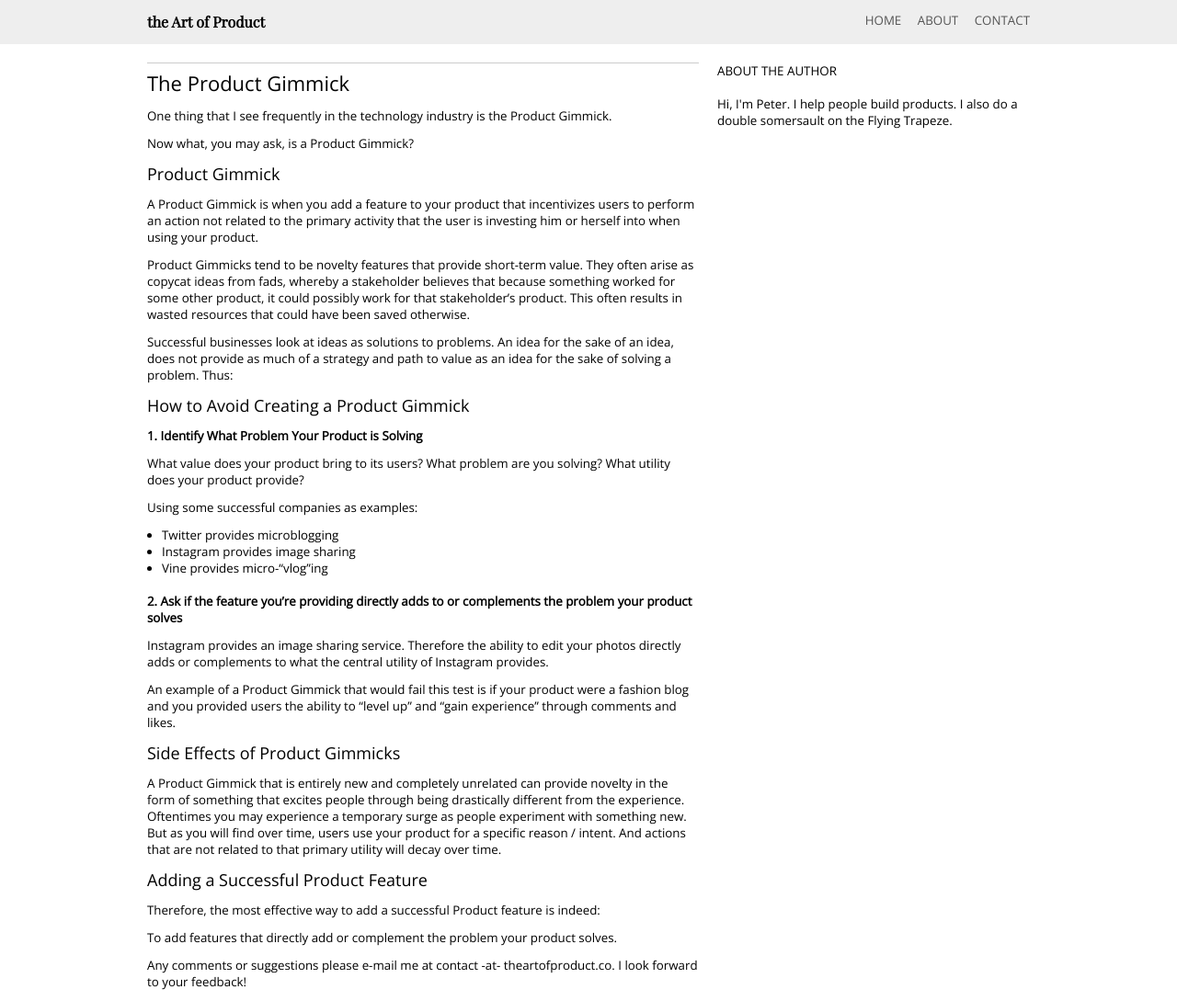
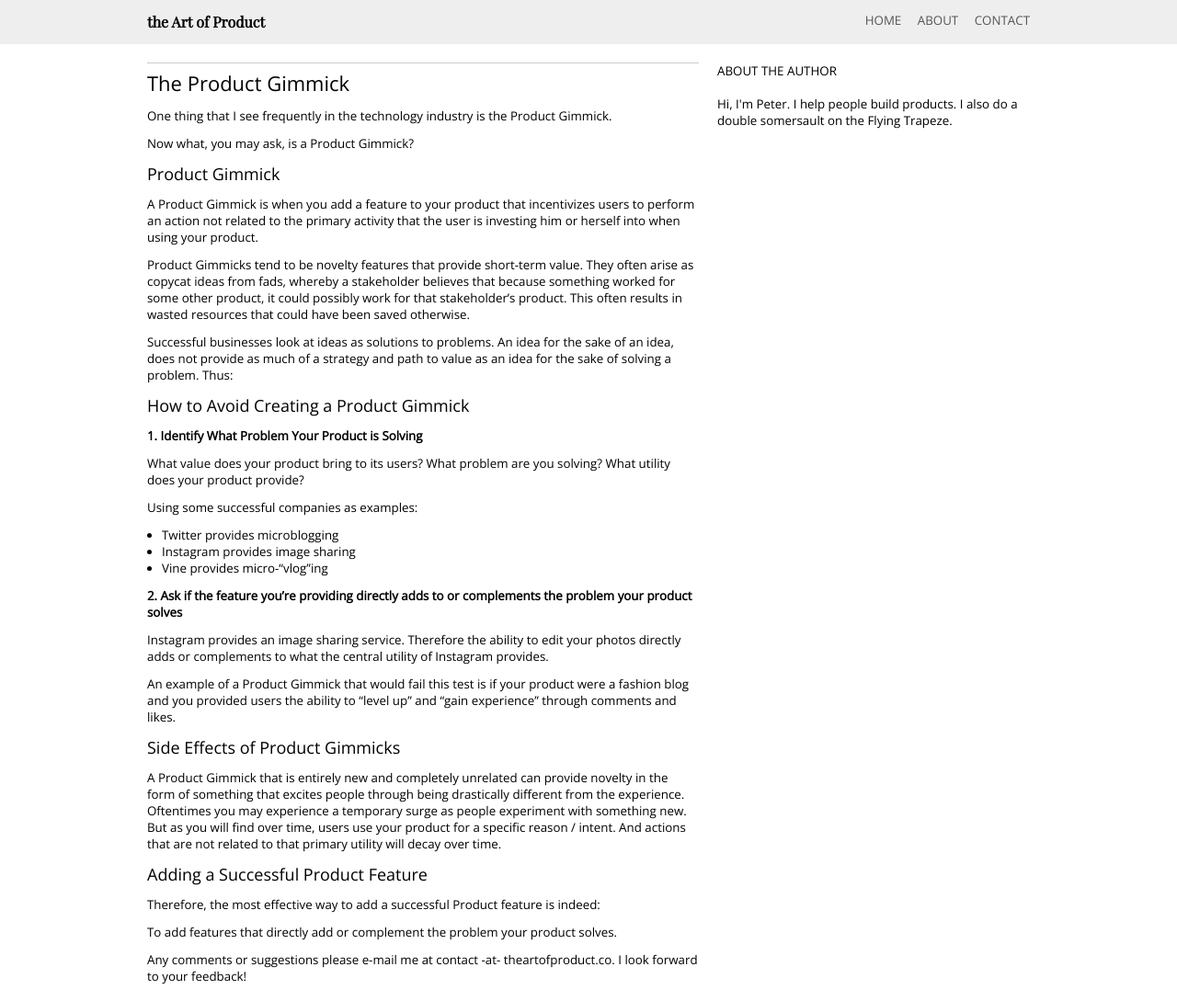
Before and after one commit to theartofproduct/theartofproduct.github.io, a Jekyll site: the page built from _posts/2014-02-16-the-product-gimmick.md, in a window 1280 px wide. Shown: the whole page at 92% size. Built offline with Jekyll 4.4.1, drawn with Linux system fonts in a browser that asks for light colours.

Commit message:
spacing fixes

```diff
--- a/_layouts/default.html
+++ b/_layouts/default.html
@@ -15,7 +15,7 @@
 
         p, h1, h2, h3, h4, h5, h6 { margin-bottom: 12px; }
 
-        ul { margin-left: 16px;}
+        ul { margin-left: 16px; margin-bottom:12px;}
     </style>
 </head>
 <body>
--- a/_posts/2014-02-16-the-product-gimmick.md
+++ b/_posts/2014-02-16-the-product-gimmick.md
@@ -43,7 +43,6 @@ Using some successful companies as examples:
 *  Instagram provides image sharing
 *  Vine provides micro-"vlog"ing
 
-<br/>
 **2. Ask if the feature you're providing directly adds to or complements the problem your product solves**
 
 Instagram provides an image sharing service. Therefore the ability to edit
```
